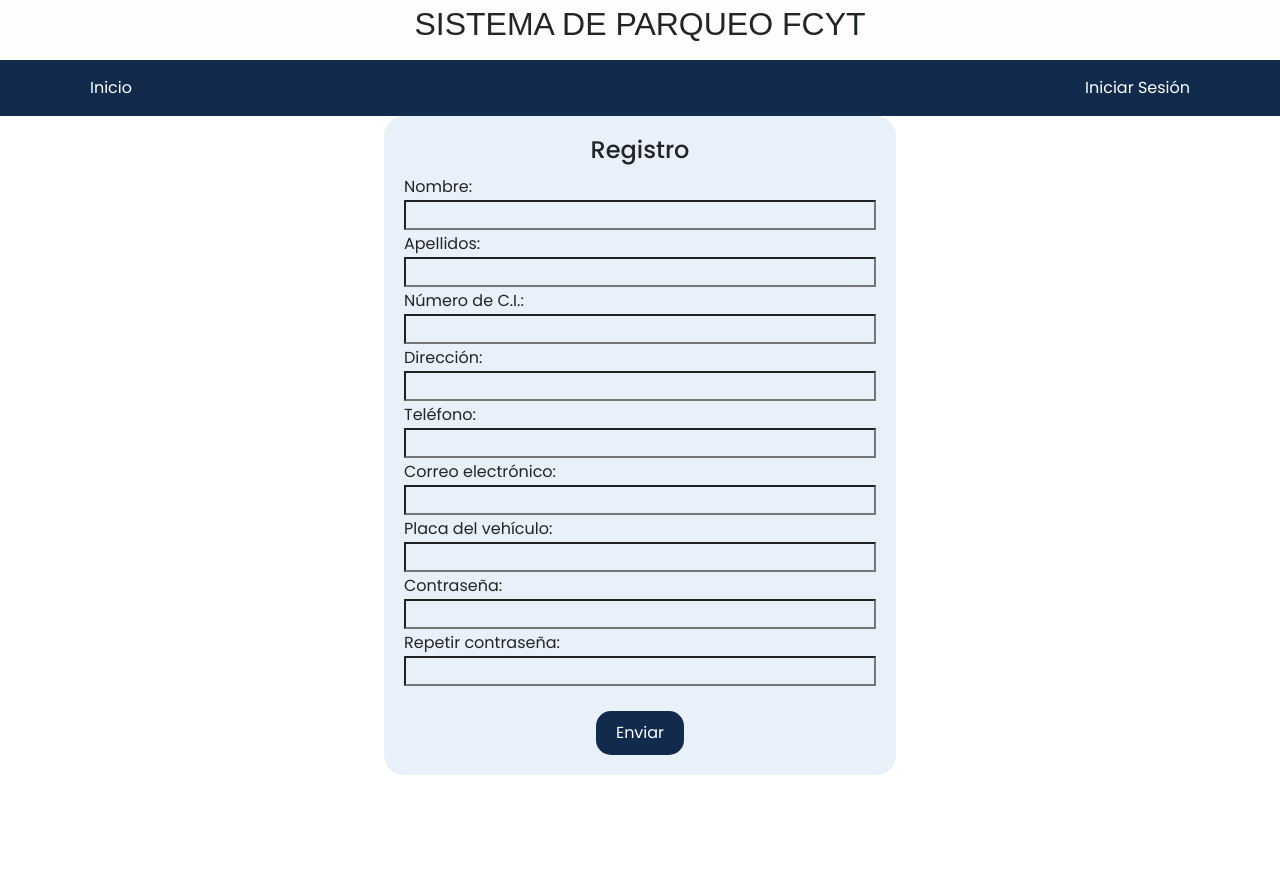
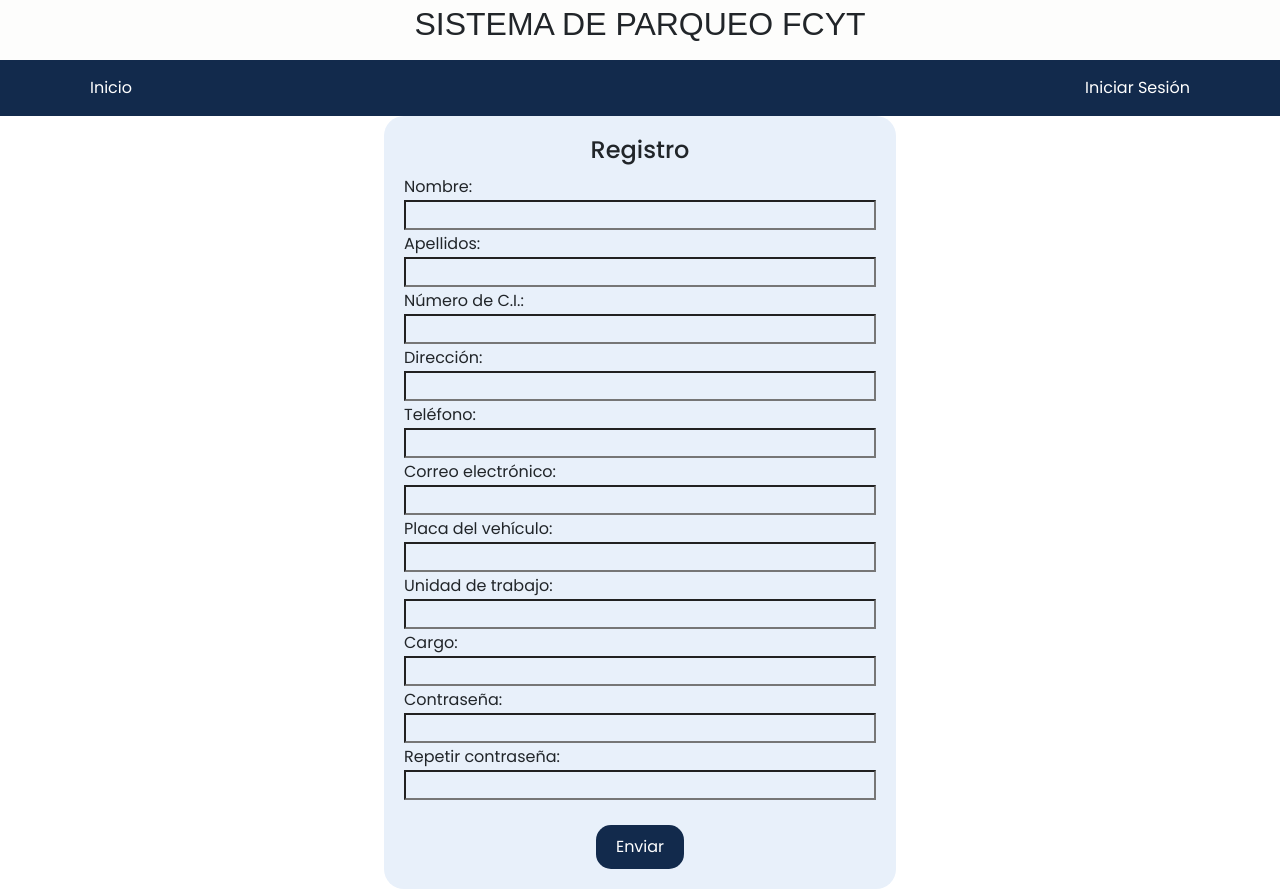
Before and after one commit to NicoleBtte/TIS-PARQUEO, a React (Create React App) app in the folder front/: page / in a window 1280 px wide. Both pictures are taken after a click on the button "Registrarse". Before the commit the page ends 800 px from the top, so only its background shows below. Built offline with nearby package versions, Linux system fonts and the light colour scheme; a web font is replaced by a local one.

Commit message:
Arreglado-formRegistro

```diff
--- a/front/src/components/formularioRegistro.jsx
+++ b/front/src/components/formularioRegistro.jsx
@@ -54,6 +54,8 @@ const FormularioRegistro = () => {
         telefono: "",
         email: "",
         placa: "",
+        unidad: "",
+        cargo: "",
         password: "",
         ccontrasena: "",
       }}
@@ -111,6 +113,20 @@ const FormularioRegistro = () => {
           errors.placa = "Por favor ingresa la placa de su vehículo";
         } else if (!/\d{4}[A-Z]{3}$/i.test(values.placa)) {
           errors.placa = "La placa debe contener 4 numeros y 3 letras seguidas";
+        }
+
+        // Validacion unidad
+        if (!values.unidad) {
+          errors.unidad = "Por favor ingrese la unidad en la que trabaja";
+        } else if (!/^[a-zA-ZÀ-ÿ\s]{1,40}$/.test(values.unidad)) {
+          errors.unidad = "La unidad solo puede contener letras y espacios";
+        }
+
+        // Validacion cargo
+        if (!values.cargo) {
+          errors.cargo = "Por favor ingrese un cargo";
+        } else if (!/^[a-zA-ZÀ-ÿ\s]{1,40}$/.test(values.cargo)) {
+          errors.cargo = "El cargo solo puede contener letras y espacios";
         }
 
         // Validacion contrasenia
@@ -195,6 +211,22 @@ const FormularioRegistro = () => {
             />
           </div>
           <div className="myform-group">
+            <label htmlFor="unidad">Unidad de trabajo:</label>
+            <Field type="text" id="unidad" name="unidad" />
+            <ErrorMessage
+              name="unidad"
+              component={() => <div className="error">{errors.unidad}</div>}
+            />
+          </div>
+          <div className="myform-group">
+            <label htmlFor="cargo">Cargo:</label>
+            <Field type="text" id="cargo" name="cargo" />
+            <ErrorMessage
+              name="cargo"
+              component={() => <div className="error">{errors.cargo}</div>}
+            />
+          </div>
+          <div className="myform-group">
             <label htmlFor="contrasena">Contraseña:</label>
             <Field type="password" id="contrasena" name="password" />
             <ErrorMessage
```
